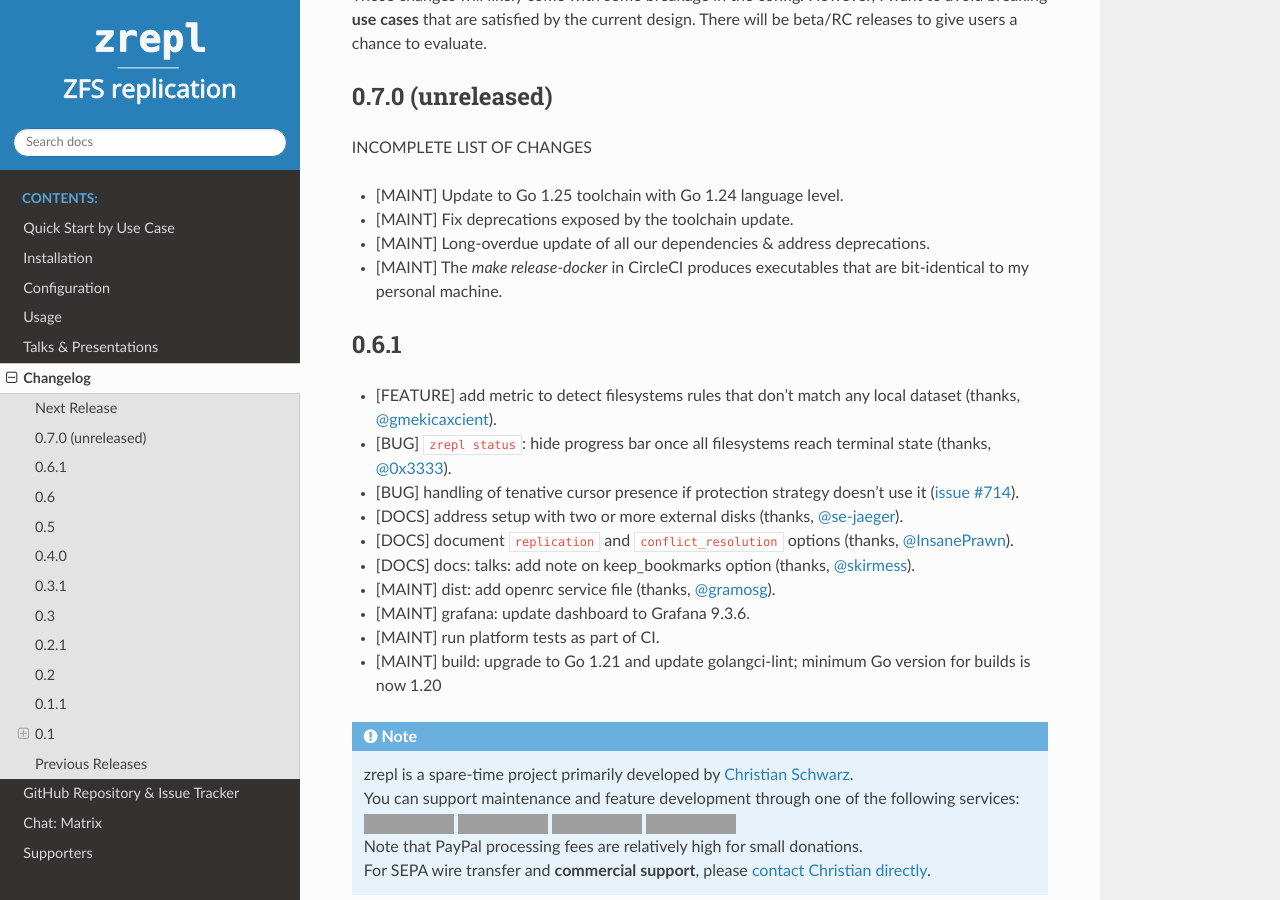
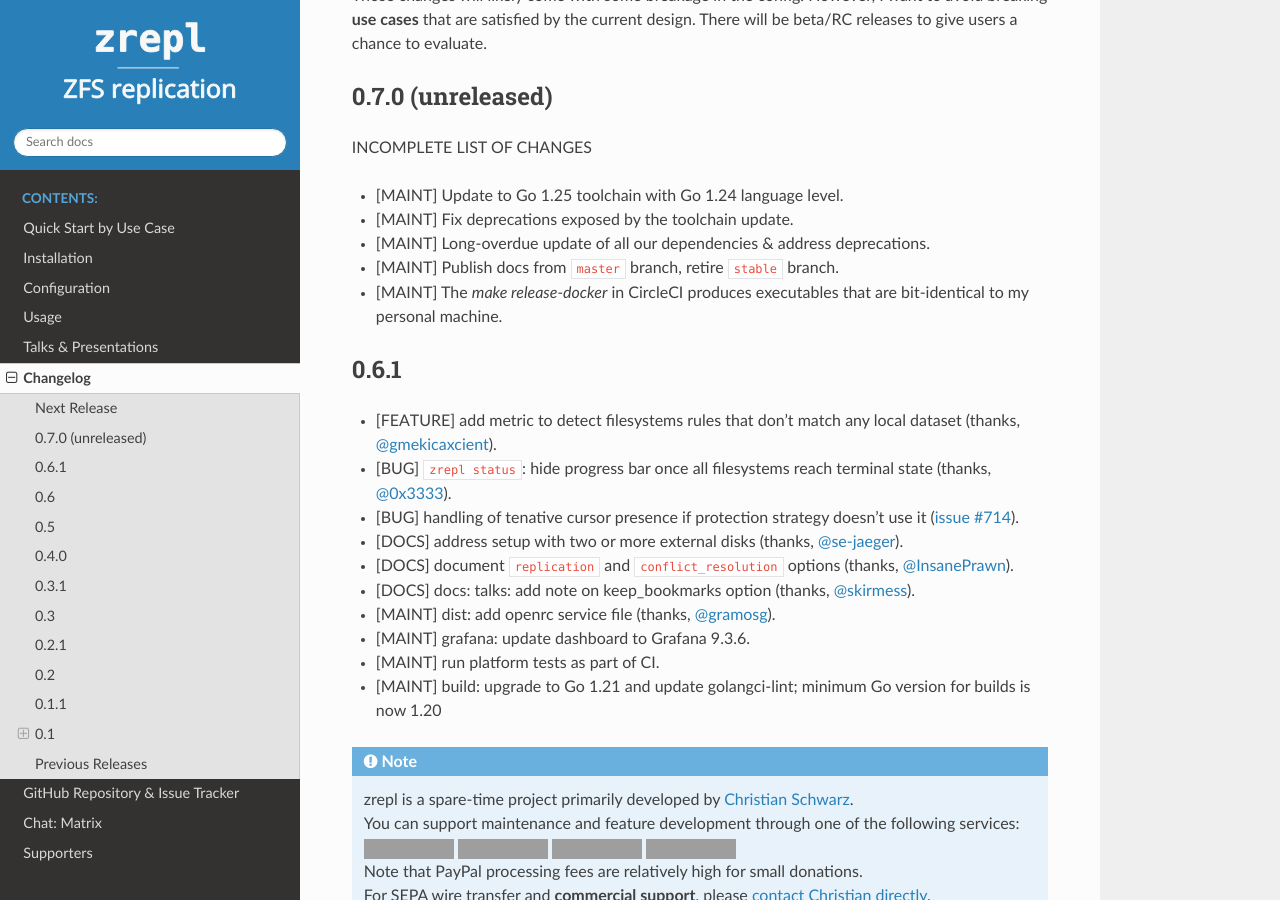
Before and after one commit to zrepl/zrepl, a Sphinx documentation site: the page built from docs/changelog.rst, in a window 1280 px wide and 900 px high, scrolled down 667 px, cut to the strip 0-900 px from the top of the window. Built offline with Sphinx 7.4.7 and the Read the Docs theme 3.1.0, drawn with Linux system fonts in a browser that asks for light colours; pages that are not in the unit, such as notebooks, are missing from menus; grey boxes are pictures that could not be loaded.

Commit message:
docs: publish from master branch, retire stable branch
Co-Authored-By: Claude Opus 4.5 <noreply@anthropic.com>

```diff
--- a/docs/changelog.rst
+++ b/docs/changelog.rst
@@ -48,6 +48,7 @@ INCOMPLETE LIST OF CHANGES
 * |maint| Update to Go 1.25 toolchain with Go 1.24 language level.
 * |maint| Fix deprecations exposed by the toolchain update.
 * |maint| Long-overdue update of all our dependencies & address deprecations.
+* |maint| Publish docs from ``master`` branch, retire ``stable`` branch.
 * |maint| The `make release-docker` in CircleCI produces executables that are bit-identical to my personal machine.
 
 0.6.1
--- a/docs/run-sphinx-multiversion.py
+++ b/docs/run-sphinx-multiversion.py
@@ -60,9 +60,9 @@ latest_by_major_minor.sort(key=lambda tag: (tag.major, tag.minor))
 cmdline = [
     "sphinx-multiversion",
     "-D", "smv_tag_whitelist=^({})$".format("|".join([re.escape(tag.orig) for tag in latest_by_major_minor])),
-    "-D", "smv_branch_whitelist=^(master|stable)$",
+    "-D", "smv_branch_whitelist=^master$",
     "-D", "smv_remote_whitelist=^.*$",
-    "-D", "smv_latest_version=stable",
+    "-D", "smv_latest_version=master",
     "-D", r"smv_released_pattern=^refs/(tags|heads|remotes/[^/]+)/(?!master).*$", # treat everything except master as released, that way, the banner message makes sense
     # "--dump-metadata", # for debugging
     args.docsroot,
```
Also changed, not shown: 1 other file.
